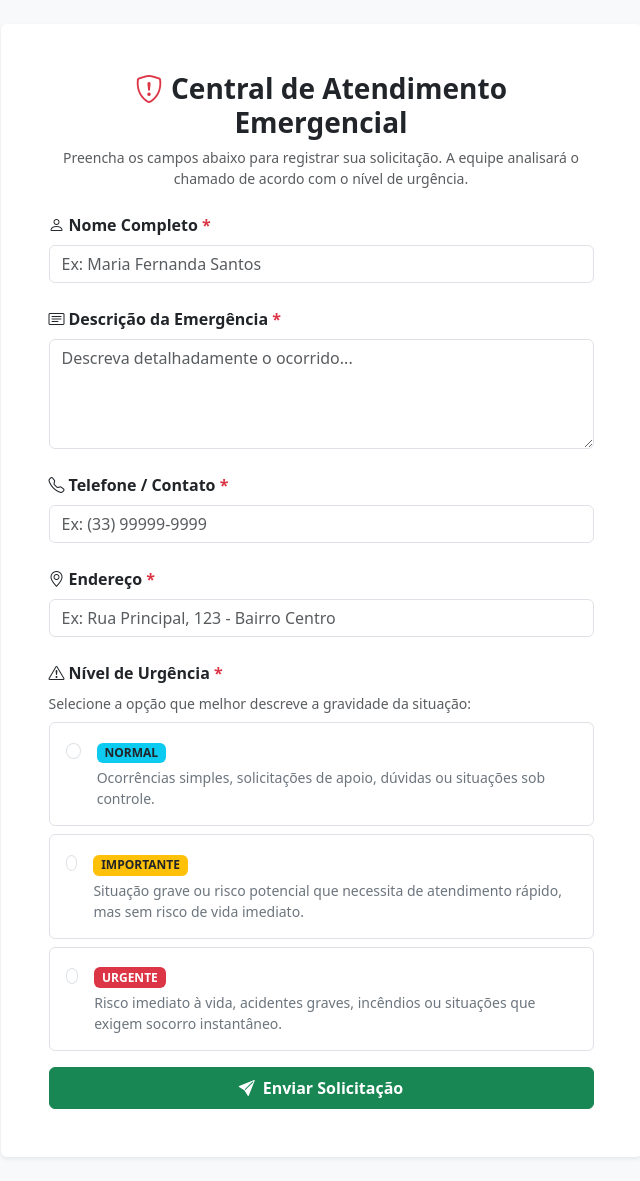
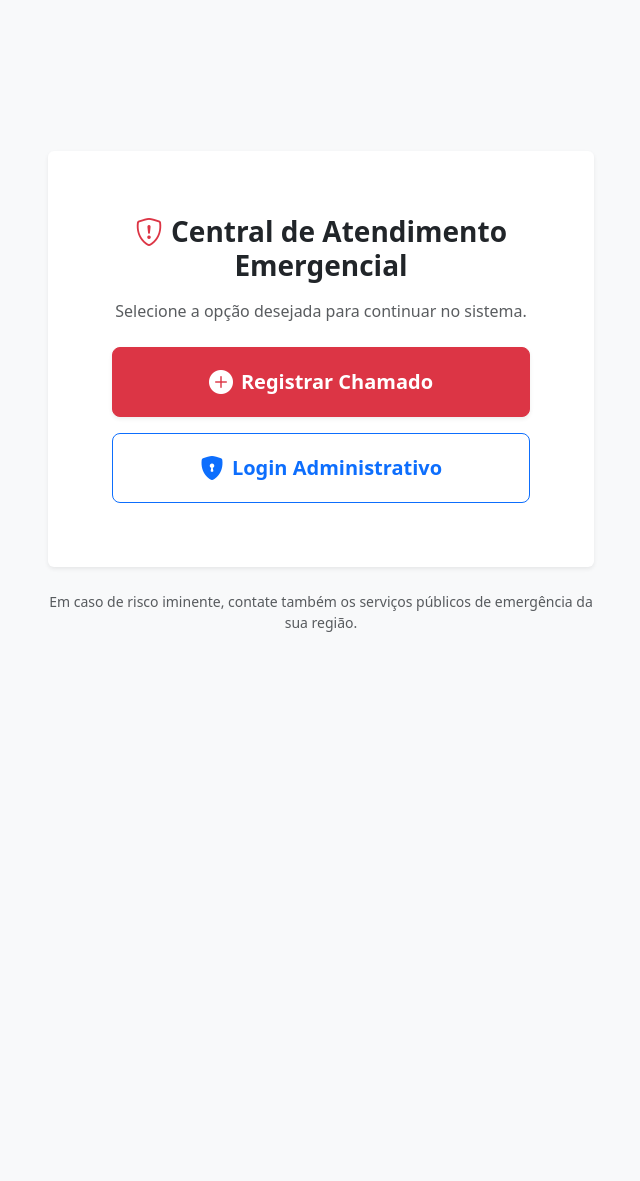
Before and after one commit to mariafernanda0011/hackathon-central-atendimento, a PHP site: page / in a window 1280 px wide. Shown: the whole page, without its empty margins (319-959 px from the left). After the commit the page ends 632 px from the top, so only its background shows below. Run offline with PHP 8.4, Linux system fonts and the light colour scheme.

Commit message:
feat(public): adiciona portal inicial com navegacao para formulario de emergencia e login administrativo

```diff
--- a/public/index.php
+++ b/public/index.php
@@ -11,114 +11,49 @@
     <!-- Bootstrap Icons -->
     <link rel="stylesheet" href="https://cdn.jsdelivr.net/npm/bootstrap-icons@1.11.0/font/bootstrap-icons.css">
 
-    <!-- Estilos Customizados -->
-    <link rel="stylesheet" href="css/style.css">
 </head>
-<body class="bg-light py-4">
+<body class="bg-light d-flex align-items-center min-vh-100 py-4">
 
     <main class="container">
         <div class="row justify-content-center">
-            <div class="col-md-8 col-lg-7">
-                <div class="card shadow-sm border-0">
-                    <div class="card-body p-4 p-md-5">
+            <div class="col-md-8 col-lg-6 text-center">
 
-                        <!-- Cabeçalho -->
-                        <div class="mb-4 text-center">
-                            <h1 class="h3 fw-bold text-dark mb-2">
-                                <i class="bi bi-shield-exclamation text-danger me-2"></i>Central de Atendimento Emergencial
-                            </h1>
-                            <p class="text-muted small">Preencha os campos abaixo para registrar sua solicitação. A equipe analisará o chamado de acordo com o nível de urgência.</p>
+                <div class="card shadow-sm border-0 p-4 p-md-5">
+                    <div class="card-body">
+
+                        <!-- Cabeçalho idêntico ao solicitado -->
+                        <h1 class="h3 fw-bold text-dark mb-3">
+                            <i class="bi bi-shield-exclamation text-danger me-2"></i>Central de Atendimento Emergencial
+                        </h1>
+
+                        <p class="text-muted mb-4">
+                            Selecione a opção desejada para continuar no sistema.
+                        </p>
+
+                        <!-- Botões Grandes de Ação -->
+                        <div class="d-grid gap-3">
+
+                            <!-- Botão 1: Registrar Chamado -->
+                            <a href="solicitacao.php" class="btn btn-danger btn-lg py-3 fw-bold shadow-sm d-flex align-items-center justify-content-center gap-2">
+                                <i class="bi bi-plus-circle-fill fs-4"></i>
+                                <span>Registrar Chamado</span>
+                            </a>
+
+                            <!-- Botão 2: Login Administrativo -->
+                            <a href="login.php" class="btn btn-outline-primary btn-lg py-3 fw-bold d-flex align-items-center justify-content-center gap-2">
+                                <i class="bi bi-shield-lock-fill fs-4"></i>
+                                <span>Login Administrativo</span>
+                            </a>
+
                         </div>
 
-                        <!-- Alerta de Sucesso -->
-                        <?php if (isset($_GET['sucesso'])): ?>
-                            <div class="alert alert-success alert-dismissible fade show" role="alert">
-                                <i class="bi bi-check-circle-fill me-2"></i>Solicitação registrada com sucesso!
-                                <button type="button" class="btn-close" data-bs-dismiss="alert" aria-label="Close"></button>
-                            </div>
-                        <?php endif; ?>
-
-                        <form action="../actions/criar_solicitacao.php" method="POST">
-
-                            <!-- Nome Completo -->
-                            <div class="mb-4">
-                                <label for="nome" class="form-label fw-semibold">
-                                    <i class="bi bi-person me-1"></i>Nome Completo <span class="text-danger">*</span>
-                                </label>
-                                <input type="text" class="form-control" id="nome" name="nome" placeholder="Ex: Maria Fernanda Santos" required>
-                            </div>
-
-                            <!-- Descrição -->
-                            <div class="mb-4">
-                                <label for="descricao" class="form-label fw-semibold">
-                                    <i class="bi bi-card-text me-1"></i>Descrição da Emergência <span class="text-danger">*</span>
-                                </label>
-                                <textarea class="form-control" id="descricao" name="descricao" rows="4" placeholder="Descreva detalhadamente o ocorrido..." required></textarea>
-                            </div>
-
-                            <!-- Contato -->
-                            <div class="mb-4">
-                                <label for="telefone" class="form-label fw-semibold">
-                                    <i class="bi bi-telephone me-1"></i>Telefone / Contato <span class="text-danger">*</span>
-                                </label>
-                                <input type="tel" class="form-control" id="telefone" name="telefone" placeholder="Ex: (33) 99999-9999" required>
-                            </div>
-
-                            <!-- Endereço -->
-                            <div class="mb-4">
-                                <label for="endereco" class="form-label fw-semibold">
-                                    <i class="bi bi-geo-alt me-1"></i>Endereço <span class="text-danger">*</span>
-                                </label>
-                                <input type="text" class="form-control" id="endereco" name="endereco" placeholder="Ex: Rua Principal, 123 - Bairro Centro" required>
-                            </div>
-
-                            <!-- Classificação de Urgência -->
-                            <div class="mb-3">
-                                <label class="form-label fw-semibold d-block">
-                                    <i class="bi bi-exclamation-triangle me-1"></i>Nível de Urgência <span class="text-danger">*</span>
-                                </label>
-                                <small class="text-muted d-block mb-2">Selecione a opção que melhor descreve a gravidade da situação:</small>
-
-                                <div class="d-flex flex-column gap-2">
-
-                                    <!-- NORMAL -->
-                                    <label class="priority-card border rounded p-3 d-flex align-items-start gap-3 cursor-pointer">
-                                        <input type="radio" name="prioridade" value="Normal" class="form-check-input mt-1" required>
-                                        <div>
-                                            <span class="badge bg-info text-dark mb-1"> NORMAL </span>
-                                            <p class="mb-0 small text-secondary">Ocorrências simples, solicitações de apoio, dúvidas ou situações sob controle.</p>
-                                        </div>
-                                    </label>
-
-                                    <!-- IMPORTANTE -->
-                                    <label class="priority-card border rounded p-3 d-flex align-items-start gap-3 cursor-pointer">
-                                        <input type="radio" name="prioridade" value="Importante" class="form-check-input mt-1">
-                                        <div>
-                                            <span class="badge bg-warning text-dark mb-1"> IMPORTANTE </span>
-                                            <p class="mb-0 small text-secondary">Situação grave ou risco potencial que necessita de atendimento rápido, mas sem risco de vida imediato.</p>
-                                        </div>
-                                    </label>
-
-                                    <!-- URGENTE -->
-                                    <label class="priority-card border rounded p-3 d-flex align-items-start gap-3 cursor-pointer">
-                                        <input type="radio" name="prioridade" value="Urgente" class="form-check-input mt-1">
-                                        <div>
-                                            <span class="badge bg-danger mb-1"> URGENTE </span>
-                                            <p class="mb-0 small text-secondary">Risco imediato à vida, acidentes graves, incêndios ou situações que exigem socorro instantâneo.</p>
-                                        </div>
-                                    </label>
-
-                                </div>
-                            </div>
-
-                            <!-- Botão de Envio -->
-                            <button type="submit" class="btn btn-success w-100 py-2 fw-bold">
-                                <i class="bi bi-send-fill me-2"></i>Enviar Solicitação
-                            </button>
-
-                        </form>
                     </div>
                 </div>
+
+                <p class="text-muted small mt-4">
+                    Em caso de risco iminente, contate também os serviços públicos de emergência da sua região.
+                </p>
+
             </div>
         </div>
     </main>
```
Also changed, not shown: public/login.php (+91 -0 lines), public/solicitacao.php (added, +129 -0 lines).
